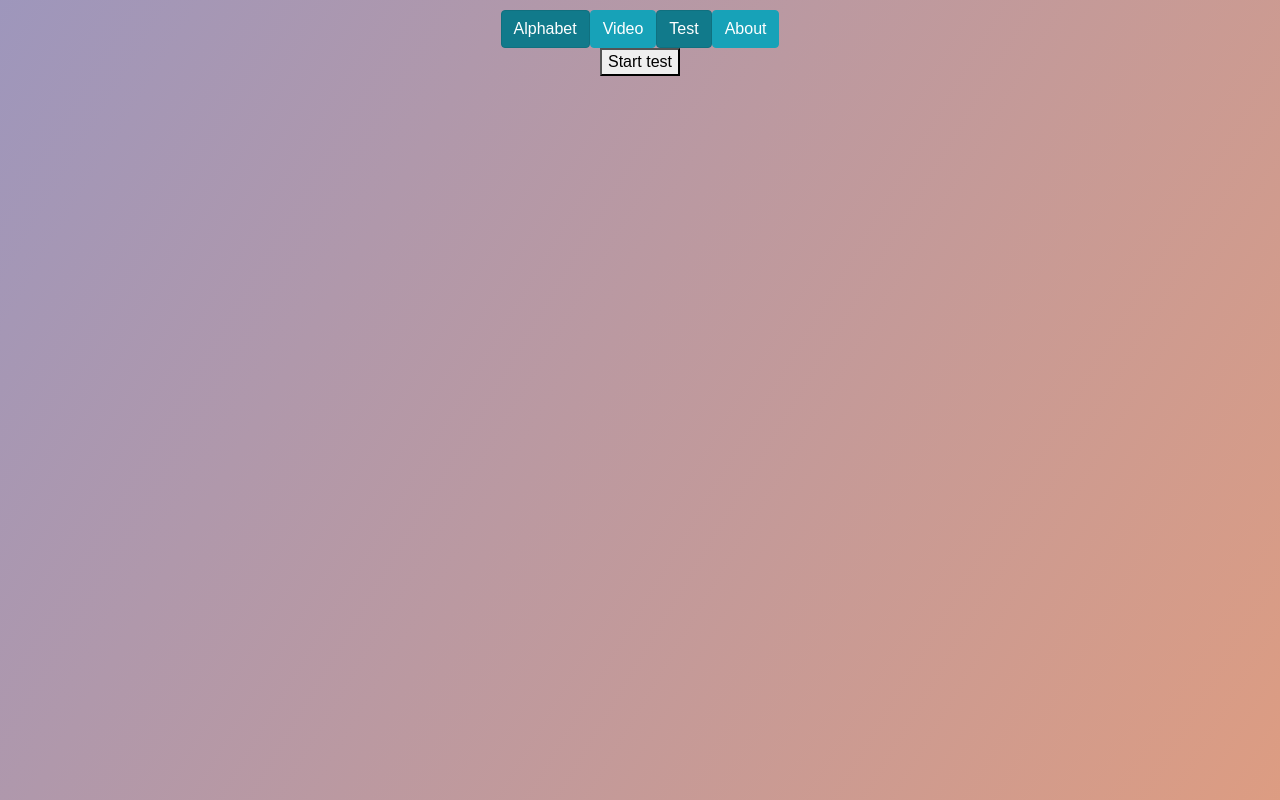
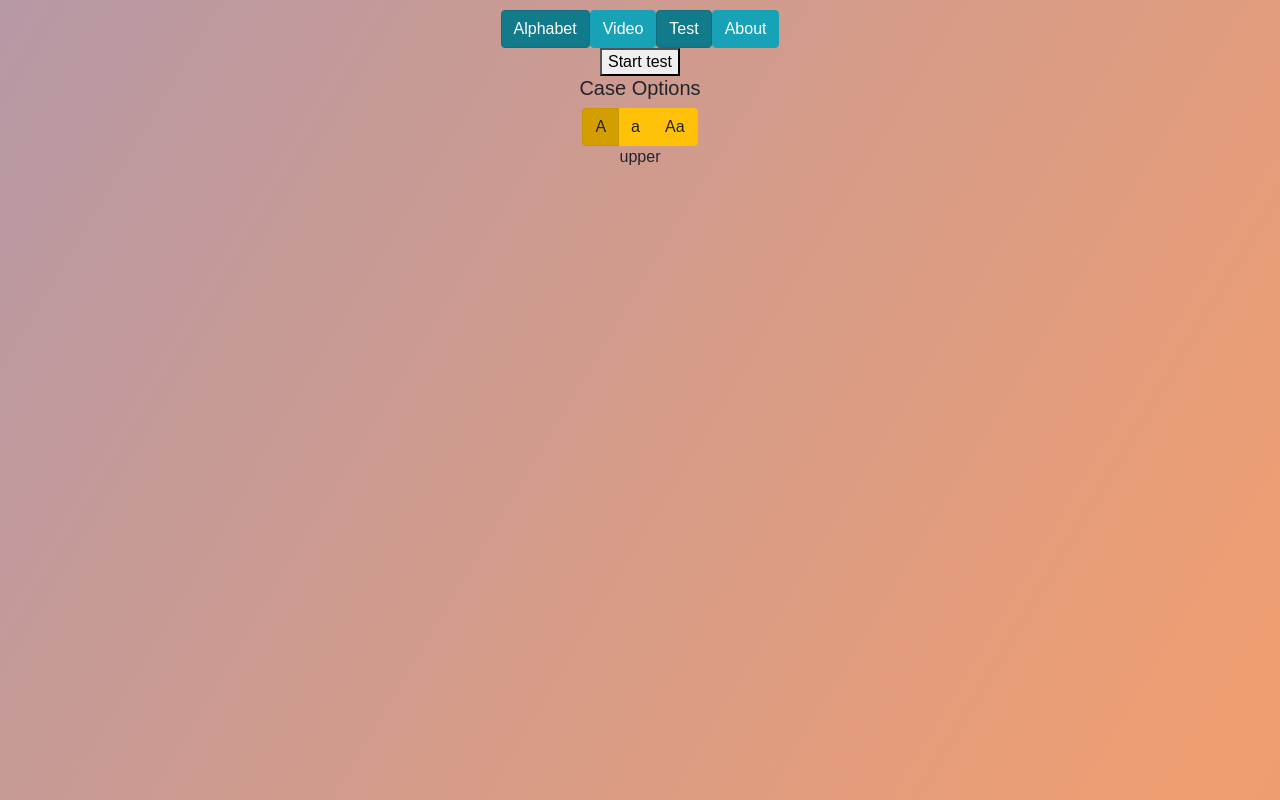
Before and after one commit to bogutskii/alphabet_for_kids, a React (Create React App) app: page /Test in a window 1280 px wide. Built offline with nearby package versions, Linux system fonts and the light colour scheme.

Commit message:
-buttons case control in test

```diff
--- a/package.json
+++ b/package.json
@@ -12,6 +12,7 @@
     "react-redux": "^7.2.2",
     "react-router-dom": "^5.2.0",
     "react-scripts": "3.0.1",
+    "reactstrap": "^8.9.0",
     "redux": "^4.0.5",
     "redux-devtools-extension": "^2.13.8"
   },
--- a/src/Comonents/ControlCase.js
+++ b/src/Comonents/ControlCase.js
@@ -1,31 +1,52 @@
-import React from 'react';
+import React, {useState} from 'react';
 import {connect} from "react-redux";
+import {Button, ButtonGroup} from 'reactstrap'
 
 const ControlCase = (props) => {
+    const {toggleCase} = props
+    const [cSelected, setCSelected] = useState(["upper"]);
+    const [rSelected, setRSelected] = useState("upper");
 
-    return  <div>
 
+    const onCheckboxBtnClick = (selected) => {
+        setCSelected([])
+        setRSelected(null)
+
+        const index = cSelected.indexOf(selected);
+        if (index < 0) {
+            cSelected.push(selected);
+        } else {
+            cSelected.splice(index, 1);
+        }
+        setCSelected([...cSelected]);
+        toggleCase(selected)
+    }
+    return <div>
+        <h5>Case Options</h5>
+        <ButtonGroup>
+            <Button color="warning" onClick={() => onCheckboxBtnClick("upper")}
+                    active={rSelected === 'upper'}>A</Button>
+            <Button color="warning" onClick={() => onCheckboxBtnClick('lower')}
+                    active={rSelected === 'lower'}>a</Button>
+            <Button color="warning" onClick={() => onCheckboxBtnClick('both')} active={rSelected === 'both'}>Aa</Button>
+        </ButtonGroup>
+        <p>{rSelected}</p>
 
     </div>
 
 }
 
-const mapStateToProps = (state) => ({
-
-})
+const mapStateToProps = (state) => ({})
 
 const mapDispatchToProps = (dispatch) => ({
 
-   upperCase: (value) => dispatch({
-        type: 'UPPER_CASE',
+    toggleCase: (activeCase) => dispatch({
+        type: 'TOGGLE_CASE',
+        payload: {
+            activeCase: activeCase,
+        }
+    }),
 
-    }),
-    lowerCase: (value) => dispatch({
-        type: 'LOWER_CASE',
-    }),
-    bothCase: (value) => dispatch({
-        type: 'BOTH_CASE',
-    }),
 
 })
 
--- a/src/Comonents/redux/reducers.js
+++ b/src/Comonents/redux/reducers.js
@@ -173,6 +173,21 @@ const alphabet = (state = initialState, action) => {
                     pasList: []
                 }
             }
+        case 'TOGGLE_CASE':
+            let alpCopy = [...state.test.alphabetForTest];
+            if(action.payload.activeCase === 'upper'){
+                 alpCopy = alpCopy.map(el=> el[0].toUpperCase())
+            } else if(action.payload.activeCase === 'lower'){
+                alpCopy = alpCopy.map(el=> el[0].toLowerCase())
+            } else if(action.payload.activeCase === 'both'){
+                alpCopy = alpCopy.map(el=> el[0].toUpperCase() + el[0].toLowerCase())
+            } else {
+                return state
+            }
+            return {
+                ...state, test: {...state.test, alphabetForTest: alpCopy },
+
+            }
 
 
         default:
--- a/src/Comonents/test/test.js
+++ b/src/Comonents/test/test.js
@@ -4,6 +4,7 @@ import {connect} from "react-redux";
 import TestButtons from "./testButtons";
 import '../../alphabet-style.css'
 import Stats from "./stats";
+import ControlCase from "../ControlCase";
 
 
 const Test = (props) => {
@@ -29,9 +30,9 @@ const Test = (props) => {
 
             </div>
             }
-
+            <ControlCase/>
             {test.testStart && <TestButtons/>}
-            {test.testStart && <h3>Left:dx {26 - test.testCounter}</h3>}
+            {test.testStart && <h3>Left: {26 - test.testCounter}</h3>}
 
             {stats.showStats && <Stats/>}
 
@@ -60,6 +61,7 @@ const mapDispatchToProps = (dispatch) => ({
         }
     }),
 
+
 })
 
 
```
Also changed, not shown: src/Comonents/test/stats.js (renamed from src/Comonents/stats.js, +1 -1 lines), 1 other file (tests, documents, lock files or other folders).
